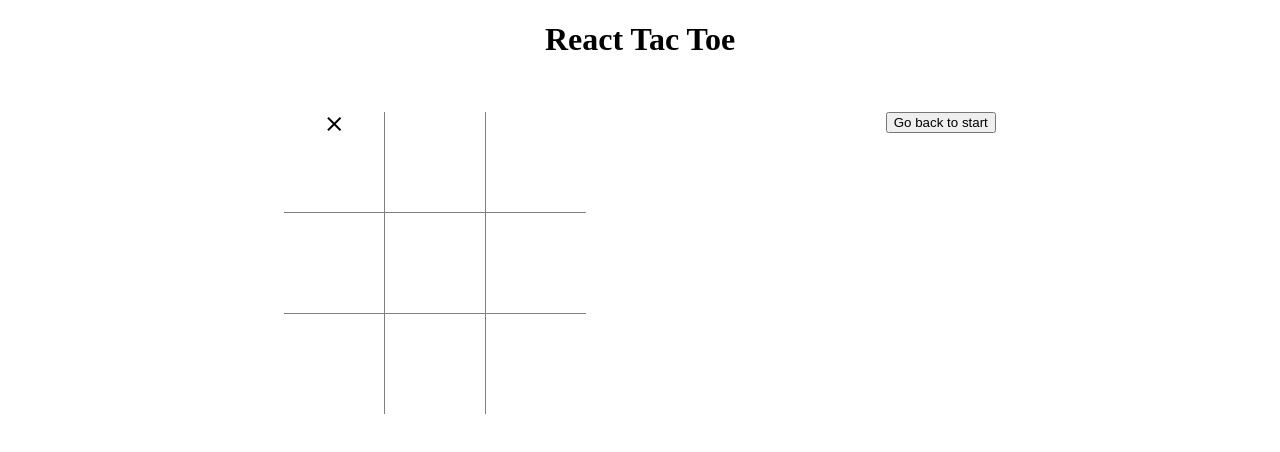
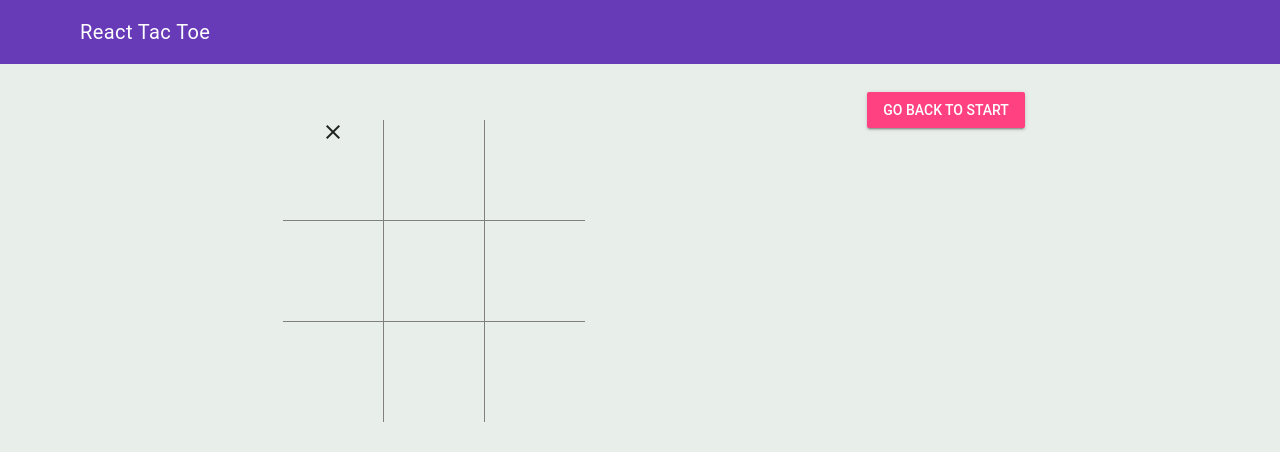
Before and after one commit to jallend1/reactTacToe, a React (Create React App) app: page / in a window 1280 px wide. Both pictures are taken after a click on the element 361 px from the left and 161 px from the top of the page. Shown: the top 452 px of the page. Built offline with nearby package versions, Linux system fonts and the light colour scheme.

Commit message:
Implements MDL-Lite styling library

```diff
--- a/public/index.html
+++ b/public/index.html
@@ -25,6 +25,8 @@
     -->
     <link href="https://fonts.googleapis.com/icon?family=Material+Icons"
       rel="stylesheet">
+      <link rel="stylesheet" href="https://code.getmdl.io/1.3.0/material.deep_purple-pink.min.css" />
+    <script defer src="https://code.getmdl.io/1.3.0/material.min.js"></script>
     <title>React Tac Toe</title>
   </head>
   <body>
--- a/src/Components/Header.js
+++ b/src/Components/Header.js
@@ -1,8 +1,12 @@
 const Header = ({isGameOver, isX}) => {
     return (
-        <header>
-            <h1>React Tac Toe</h1>
-        </header>
+        <div className="mdl-layout mdl-layout--fixed-header">
+            <header className="mdl-layout__header">
+                <div className="mdl-layout__header-row">
+                    <h1 className="mdl-layout-title">React Tac Toe</h1>
+                </div>
+            </header>
+        </div>
     )
 }
 
--- a/src/Components/History.js
+++ b/src/Components/History.js
@@ -2,13 +2,13 @@ const History = ({history, goBack}) => {
     const buttons = history.map((gameboard, index) => {
         if(history.length > 1){                                                                         // Only continues if there's more than just the initial blank board
             if(index === 0){
-                return <button onClick={() => goBack(index) } key={index}>Go back to start</button>;
+                return <button onClick={() => goBack(index) } key={index} className="mdl-button mdl-js-button mdl-button--raised mdl-button--accent">Go back to start</button>;
             }
             else if(index === history.length - 1){
                 return null;
             }
             else{
-                return <button onClick={() => goBack(index) } key={index}>Go back to move {index}</button>
+                return <button onClick={() => goBack(index) } key={index} className="mdl-button mdl-js-button mdl-button--raised mdl-button--accent history-button">Go back to move {index}</button>
             }
 
         }
--- a/src/index.css
+++ b/src/index.css
@@ -1,5 +1,6 @@
 html {
   width: 100%;
+  background-color: #e8efeb;
 }
 
 .container {
@@ -19,6 +20,7 @@ h2 {
 }
 
 main {
+  padding: 2em;
   display: flex;
   flex-direction: column;
   align-items: center;
@@ -48,3 +50,7 @@ main > .row:nth-child(2) > .cell {
   display: flex;
   flex-direction: column;
 }
+
+.history-button {
+  margin: 0.25em 0;
+}
```
Also changed, not shown: 1 other file (tests, documents, lock files or other folders).
